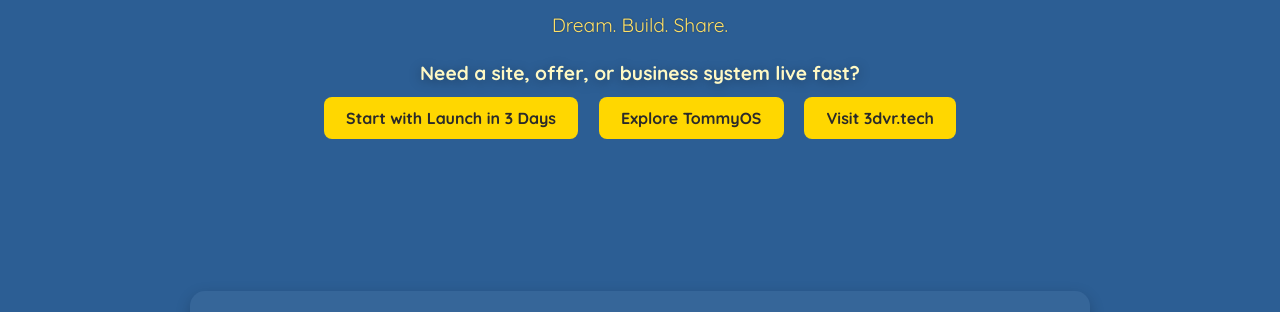
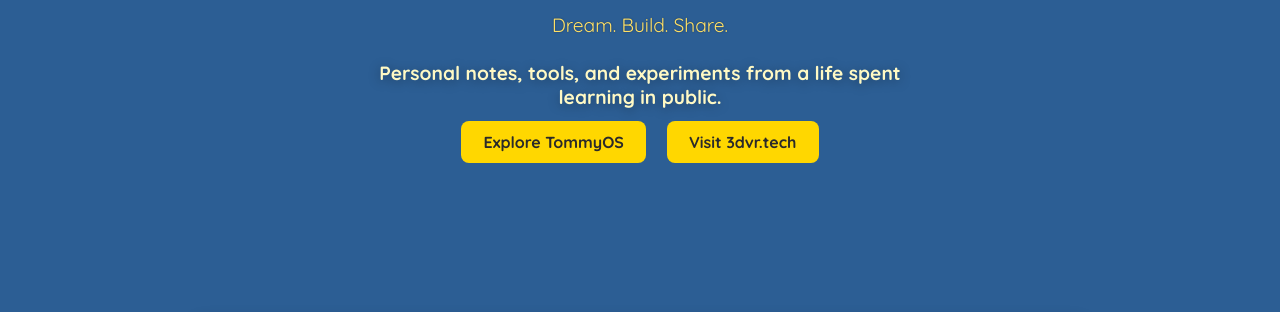
Before and after one commit to tmsteph/tmsteph-redesign-2025, a website: page index.html in a window 1280 px wide. Shown: the part 223-535 px from the top of the page. Drawn offline with Linux system fonts and the light colour scheme.

Commit message:
Remove launch CTA from personal site
Co-authored-by: root <root@localhost.localdomain>

```diff
--- a/index.html
+++ b/index.html
@@ -91,8 +91,7 @@
   <div class="container">
     <h1 class="handwritten">Thomas Stephens</h1>
     <p class="tagline">Dream. Build. Share.</p>
-    <p class="hero-profit-note">Need a site, offer, or business system live fast?</p>
-    <a href="https://3dvr.tech/launch-in-3-days.html" class="btn-primary">Start with Launch in 3 Days</a>
+    <p class="hero-personal-note">Personal notes, tools, and experiments from a life spent learning in public.</p>
     <a href="https://tommyos.vercel.app" class="btn-primary">Explore TommyOS</a>
     <a href="https://3dvr.tech" class="btn-secondary">Visit 3dvr.tech</a>
   </div>
--- a/style.css
+++ b/style.css
@@ -661,7 +661,7 @@ footer {
   transform: scale(1.05);
 }
 
-.hero-profit-note {
+.hero-personal-note {
   margin: 1rem auto 0.25rem;
   max-width: 34rem;
   color: #fff9c4;
```
Also changed, not shown: tests/homepage-copy.test.js (added, +15 -0 lines).
